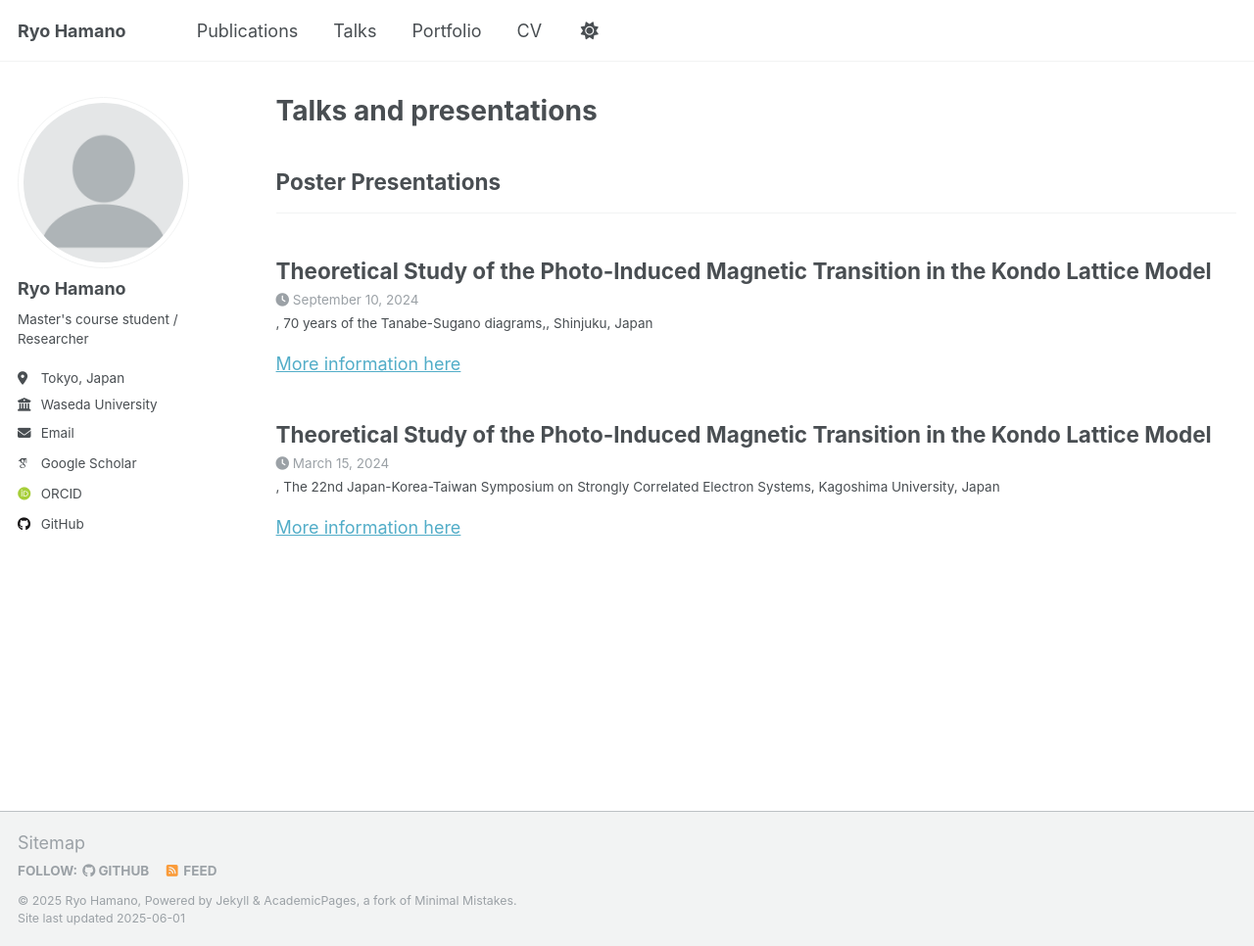
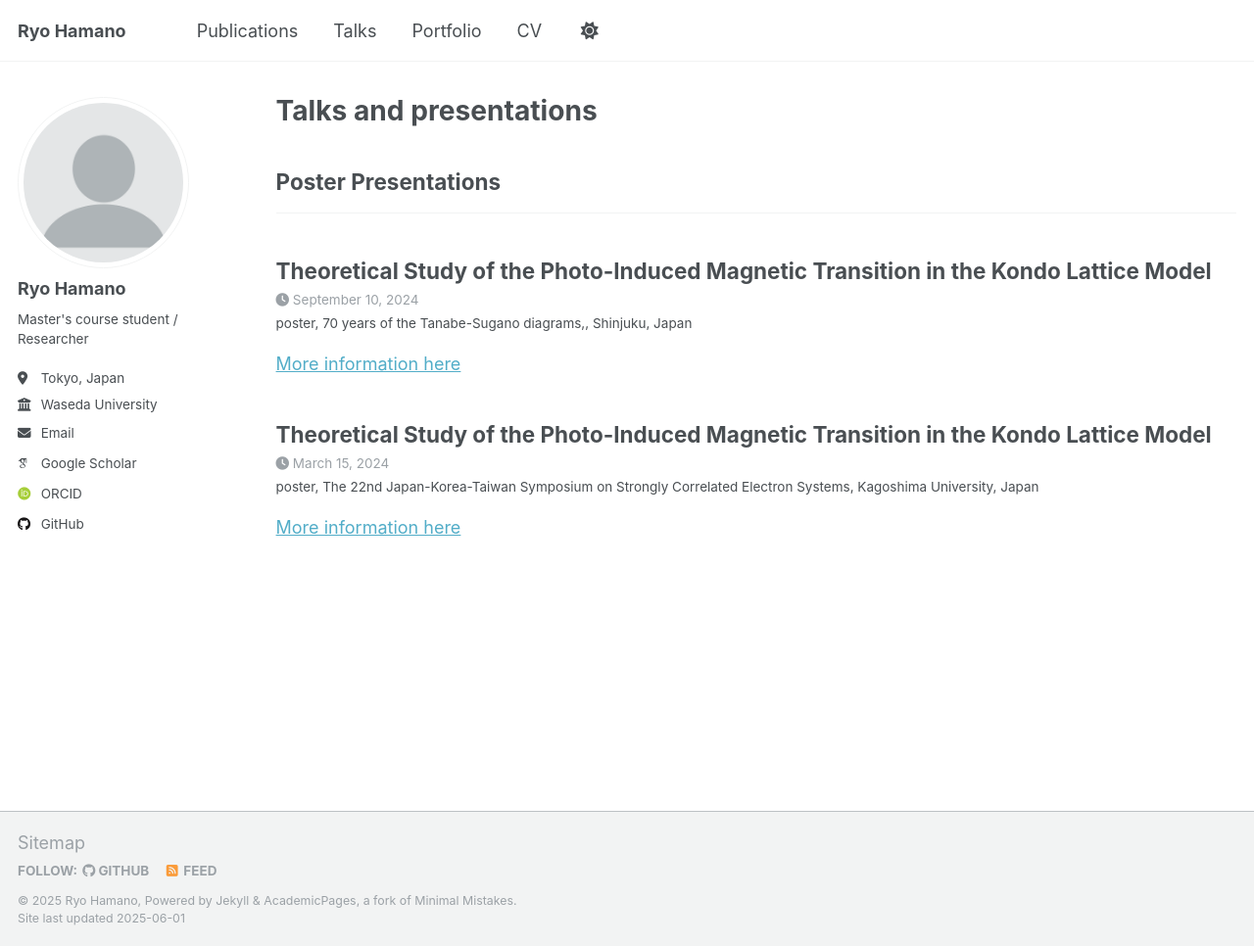
Before and after one commit to ryohamano/ryohamano.github.io, a Jekyll site: the page built from _pages/talks.html, in a window 1280 px wide and 966 px high. Shown: the whole window at 98% size. Built offline with Jekyll 4.4.1, drawn with Linux system fonts in a browser that asks for light colours; some web fonts are replaced.

Commit message:
change archivesingletalk

```diff
--- a/_includes/archive-single-talk.html
+++ b/_includes/archive-single-talk.html
@@ -37,7 +37,7 @@
       <p class="page__meta"><i class="fa fa-clock" aria-hidden="true"></i> {% include read-time.html %}</p>
     {% endif %}
     {% if post.date %}<p class="page__meta"><i class="fa fa-clock" aria-hidden="true"></i> {{ post.date | date: '%B %d, %Y' }}</p>{% endif %}
-    {% if post.venue %}<p class="archive__item-excerpt" itemprop="description">{{post.type}}, {{ post.venue }},  {{post.location}} {% endif %}
+    {% if post.venue %}<p class="archive__item-excerpt" itemprop="description">{{post.category}}, {{ post.venue }},  {{post.location}} {% endif %}
     {% if post.excerpt %}<p class="archive__item-excerpt" itemprop="description">{{ post.excerpt | markdownify }}</p>{% endif %}
   </article>
 </div>
```
